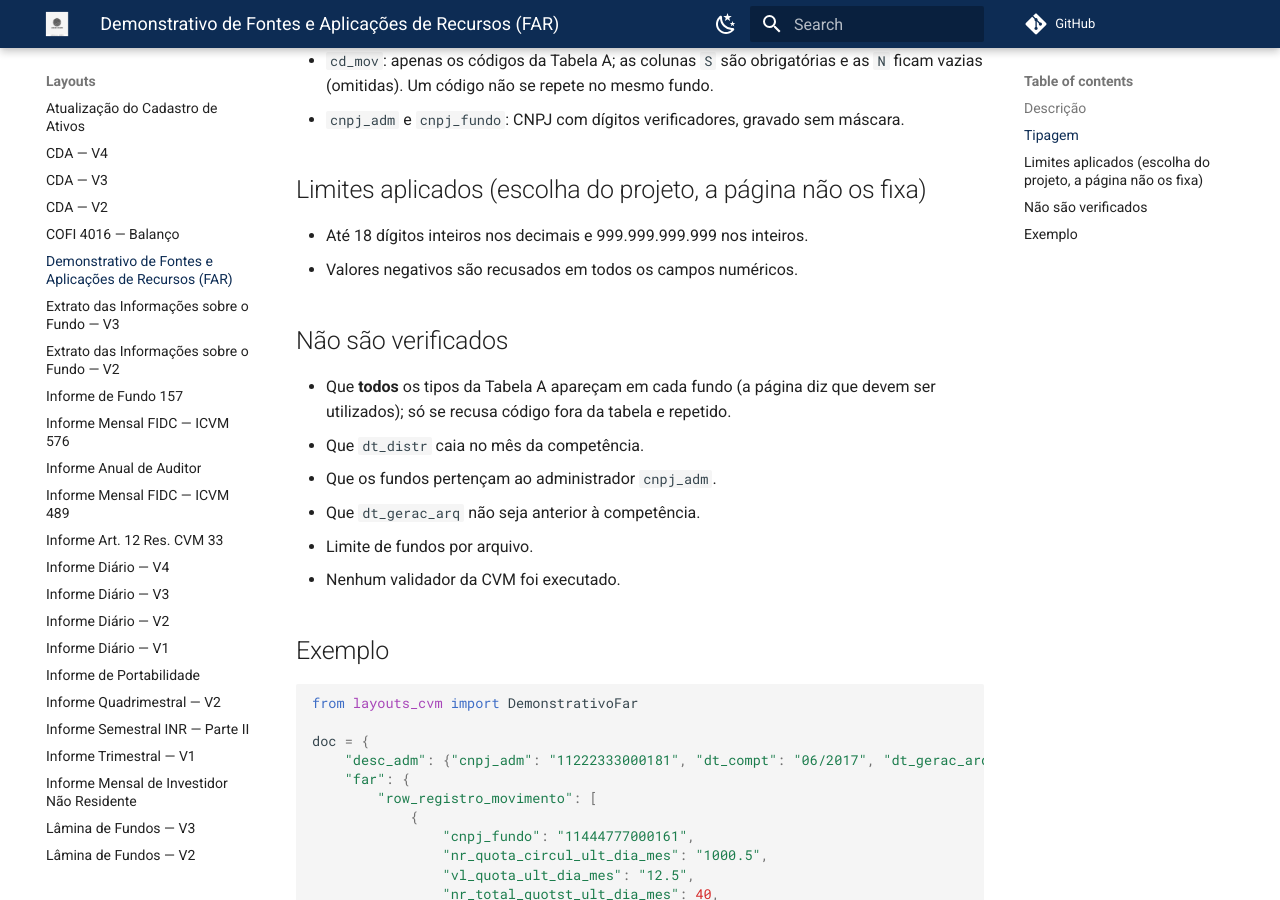
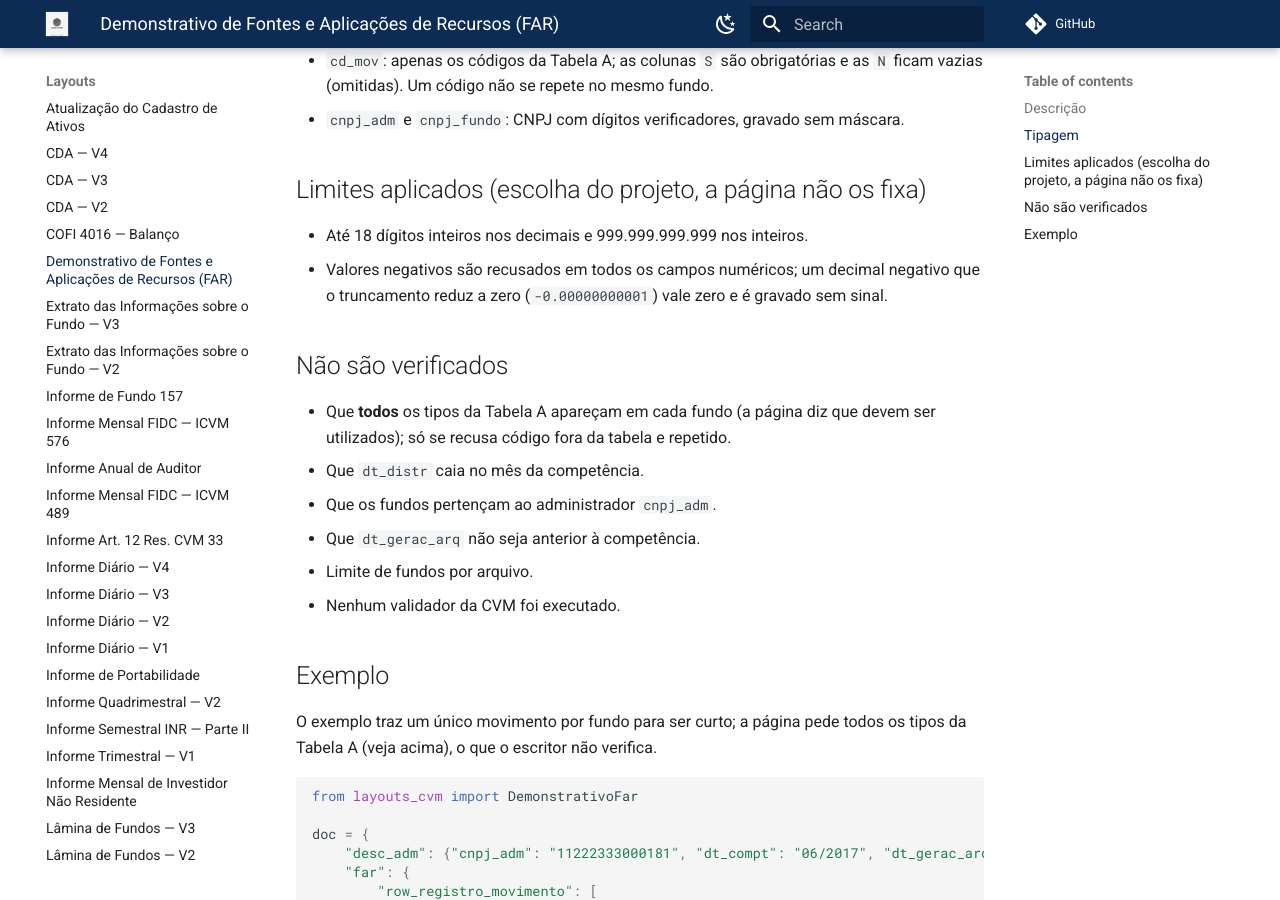
Before and after one commit to guilhermegor/layouts-cvm, an MkDocs documentation site: the page built from docs/demonstrativo_far.md, in a window 1280 px wide and 900 px high, scrolled down 1292 px. Built offline with MkDocs 1.6.1 and Material for MkDocs 9.7.7, drawn with Linux system fonts in a browser that asks for light colours; comment, search, counter and statistics services are not loaded; the version menu is left out; some of the changed text lies outside the part shown.

Commit message:
docs: fix FAR doc prose, flag the one-movement example
The doc now says to pass a dict, notes the negative-to-zero
truncation case and warns the example is incomplete. Two tests added.

````diff
--- a/docs/demonstrativo_far.md
+++ b/docs/demonstrativo_far.md
@@ -9,7 +9,7 @@ dia 15 do mês seguinte ([`PadraoXMLFAR.asp`](https://cvmweb.cvm.gov.br/SWB/Sist
 
 ## Descrição
 
-Monte um `DemonstrativoFarDocument` e serialize com `DemonstrativoFar().export(...)`. Um arquivo
+Passe os dados como `dict` a `DemonstrativoFar().export(...)`, que os valida. Um arquivo
 traz fundos de uma mesma competência e de um mesmo administrador. O XML não tem namespace e usa
 `windows-1252`.
 
@@ -39,7 +39,7 @@ Cada campo é a tag da página em minúsculas, na ordem do XML.
 ## Limites aplicados (escolha do projeto, a página não os fixa)
 
 - Até 18 dígitos inteiros nos decimais e 999.999.999.999 nos inteiros.
-- Valores negativos são recusados em todos os campos numéricos.
+- Valores negativos são recusados em todos os campos numéricos; um decimal negativo que o truncamento reduz a zero (`-0.00000000001`) vale zero e é gravado sem sinal.
 
 ## Não são verificados
 
@@ -52,6 +52,8 @@ Cada campo é a tag da página em minúsculas, na ordem do XML.
 - Nenhum validador da CVM foi executado.
 
 ## Exemplo
+
+O exemplo traz um único movimento por fundo para ser curto; a página pede todos os tipos da Tabela A (veja acima), o que o escritor não verifica.
 
 ```python
 from layouts_cvm import DemonstrativoFar
````
Also changed, not shown: 1 other file.
